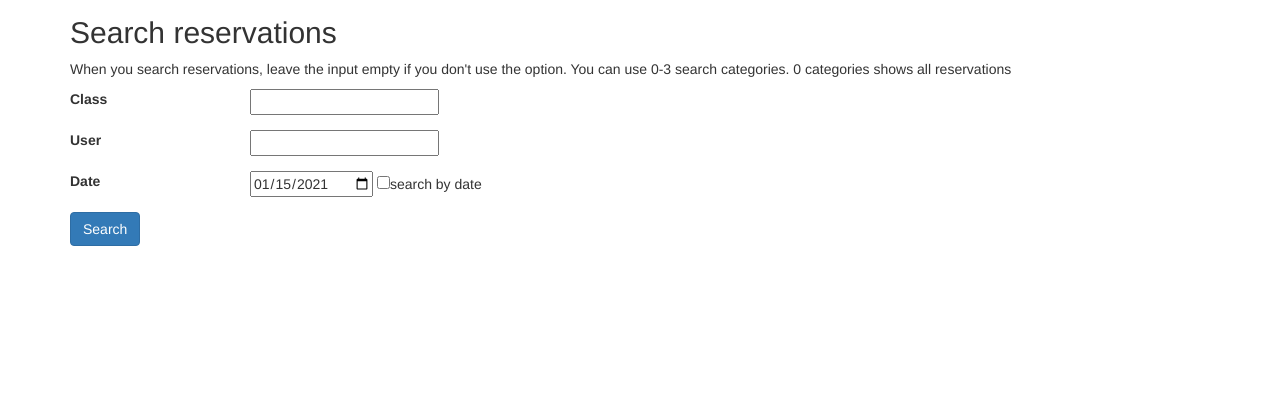
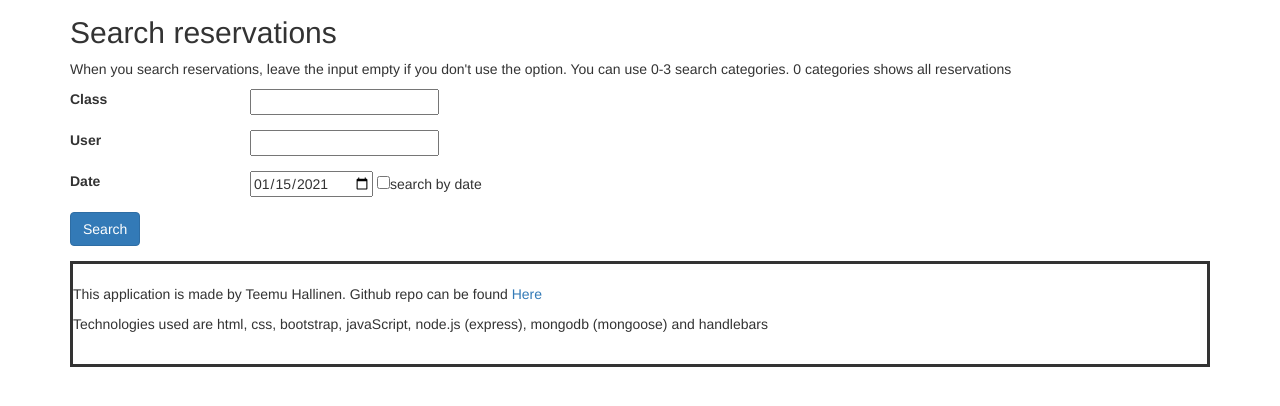
Before and after one commit to kiitus/ht-reservationHandlebars, a Node server app: page / in a window 1280 px wide. Shown: the part 381-787 px from the top of the page. Run offline with Node 20, Linux system fonts and the light colour scheme; some libraries are stand-ins or nearby versions.

Commit message:
included_footer

```diff
--- a/main.html
+++ b/main.html
@@ -64,6 +64,11 @@
 
 <button class="btn btn-primary mb-2" type="submit">Search</button>
 </form>
+
+<footer class="footer">
+<p>This application is made by Teemu Hallinen. Github repo can be found <a href="https://github.com/kiitus/ht-reservationHandlebars">Here</a> </p>
+<p>Technologies used are html, css, bootstrap, javaScript, node.js (express), mongodb (mongoose) and handlebars</p>
+</footer>
 </body>
 <script>
     Date.prototype.toDateInputValue = (function() {
--- a/public/style.css
+++ b/public/style.css
@@ -1,3 +1,9 @@
 .one {
 border: 2px;
 }
+.footer{
+margin-top:15px;
+padding: 20px 0px;
+border-style: solid;
+
+}
```
